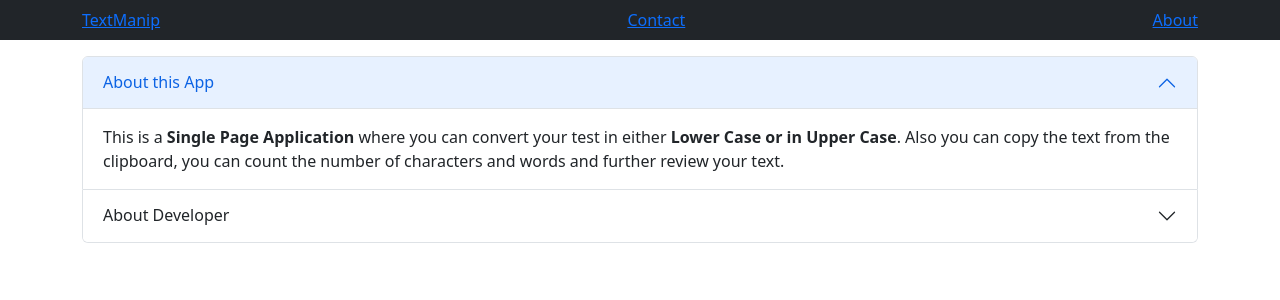
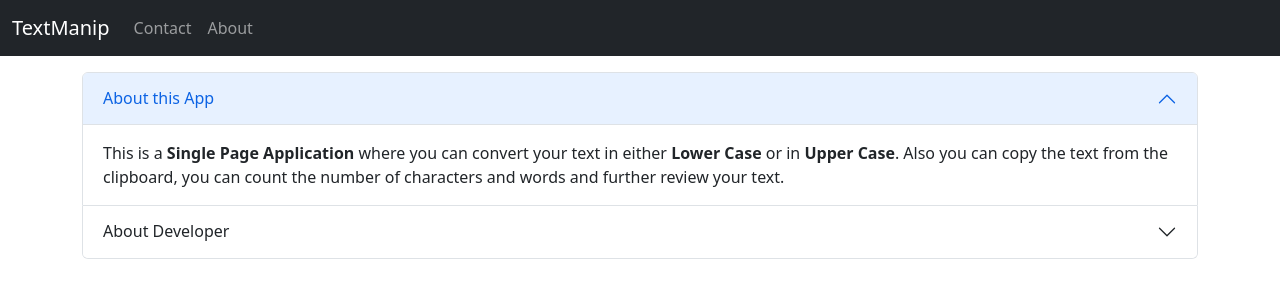
Before and after one commit to iamyrm/textmanip, a React (Create React App) app: page /about in a window 1280 px wide. Shown: the top 300 px of the page. Built offline with nearby package versions, Linux system fonts and the light colour scheme.

Commit message:
Navbar was modified

```diff
--- a/package.json
+++ b/package.json
@@ -3,6 +3,8 @@
   "version": "0.1.0",
   "private": true,
   "dependencies": {
+    "@headlessui/react": "^1.7.3",
+    "@heroicons/react": "^2.0.12",
     "@testing-library/jest-dom": "^5.16.5",
     "@testing-library/react": "^13.4.0",
     "@testing-library/user-event": "^13.5.0",
@@ -12,6 +14,7 @@
     "react-dom": "^18.2.0",
     "react-router-dom": "^6.4.2",
     "react-scripts": "5.0.1",
+    "tailwindcss": "^3.2.1",
     "web-vitals": "^2.1.4"
   },
   "scripts": {
--- a/public/index.html
+++ b/public/index.html
@@ -23,7 +23,9 @@
       work correctly both with client-side routing and a non-root public URL.
       Learn how to configure a non-root public URL by running `npm run build`.
     -->
-    <title>React App</title>
+    <!--Bootstrap-->
+    <link href="https://cdn.jsdelivr.net/npm/bootstrap@5.2.2/dist/css/bootstrap.min.css" rel="stylesheet" integrity="sha384-Zenh87qX5JnK2Jl0vWa8Ck2rdkQ2Bzep5IDxbcnCeuOxjzrPF/et3URy9Bv1WTRi" crossorigin="anonymous">
+    <title>Text Manip</title>
   </head>
   <body>
     <noscript>You need to enable JavaScript to run this app.</noscript>
@@ -38,5 +40,9 @@
       To begin the development, run `npm start` or `yarn start`.
       To create a production bundle, use `npm run build` or `yarn build`.
     -->
+
+    <!--JS-->
+    <script src="https://cdn.jsdelivr.net/npm/bootstrap@5.2.2/dist/js/bootstrap.bundle.min.js" integrity="sha384-OERcA2EqjJCMA+/3y+gxIOqMEjwtxJY7qPCqsdltbNJuaOe923+mo//f6V8Qbsw3" crossorigin="anonymous"></script>
+
   </body>
 </html>
--- a/src/Components/About.js
+++ b/src/Components/About.js
@@ -9,7 +9,7 @@
           <Accordion.Item eventKey="0">
             <Accordion.Header>{props.about1}</Accordion.Header>
             <Accordion.Body>
-              This is a <strong>Single Page Application </strong>where you can convert your test in either <strong>Lower Case <span>or in </span>Upper Case</strong>. Also you can copy the text from the clipboard, you can count the number of characters and words and further review your text.
+              This is a <strong>Single Page Application </strong>where you can convert your text in either <strong>Lower Case</strong> or in <strong>Upper Case</strong>. Also you can copy the text from the clipboard, you can count the number of characters and words and further review your text.
             </Accordion.Body>
           </Accordion.Item>
           <Accordion.Item eventKey="1">
--- a/src/Components/Navbar.js
+++ b/src/Components/Navbar.js
@@ -1,28 +1,30 @@
-import Container from 'react-bootstrap/Container';
-// import Nav from 'react-bootstrap/Nav';
-import Navbar from 'react-bootstrap/Navbar';
 import PropTypes from 'prop-types'
 import { Link } from "react-router-dom";
 
 function ColorSchemesExample(props) {
     return (
         <>
-            <Navbar bg="dark" variant="dark">
-                <Container>
+            <div>
+                <nav className="navbar navbar-dark navbar-expand-lg bg-dark">
+                    <div className="container-fluid">
+                        <Link className="navbar-brand" to="/">{props.home}</Link>
+                        <button className="navbar-toggler" type="button" data-bs-toggle="collapse" data-bs-target="#navbarNav" aria-controls="navbarNav" aria-expanded="false" aria-label="Toggle navigation">
+                            <span className="navbar-toggler-icon"></span>
+                        </button>
+                        <div className="collapse navbar-collapse" id="navbarNav">
+                            <ul className="navbar-nav">
+                                <li className="nav-item">
+                                    <Link className="nav-link" to="/contact">{props.contact}</Link>
+                                </li>
+                                <li className="nav-item">
+                                    <Link className="nav-link" to="/about">{props.about}</Link>
+                                </li>
+                            </ul>
+                        </div>
+                    </div>
+                </nav>
+            </div>
 
-                    {/* <Nav className="me-auto">
-                        <Nav.Link to="/contact">{props.home}</Nav.Link>
-                        <Nav.Link to="/contact">{props.contact}</Nav.Link>
-                        <Nav.Link to="/about">{props.about}</Nav.Link>
-                    </Nav> */}
-
-
-                    <Link to="/">{ props.home}</Link>
-                <Link to="/contact">{ props.contact}</Link>
-                <Link to="/about">{ props.about}</Link>
-                </Container>
-
-            </Navbar>
         </>
     );
 }
@@ -35,3 +37,28 @@
     contact: PropTypes.string.isRequired,
     about: PropTypes.string.isRequired,
 }
+
+
+
+
+    //React Bootstrap ko code haru
+
+    // < Navbar bg = "dark" variant = "dark" >
+    //     <Container>
+
+    //         <Nav className="me-auto">
+    //             <Nav.Link to="/">{props.home}</Nav.Link>
+    //             <Nav.Link to="/contact">{props.contact}</Nav.Link>
+    //             <Nav.Link to="/about">{props.about}</Nav.Link>
+
+
+    //             {/* <Nav>
+    //                         <Link to="/">{ props.home}</Link>
+    //                     </Nav> */}
+    //         </Nav>
+
+
+    //         {/* <Link to="/">{ props.home}</Link>
+    //             <Link to="/contact">{ props.contact}</Link>
+    //             <Link to="/about">{ props.about}</Link> */}
+    //     </Container>
```
Also changed, not shown: src/App.js (+0 -15 lines), 1 other file (tests, documents, lock files or other folders).
